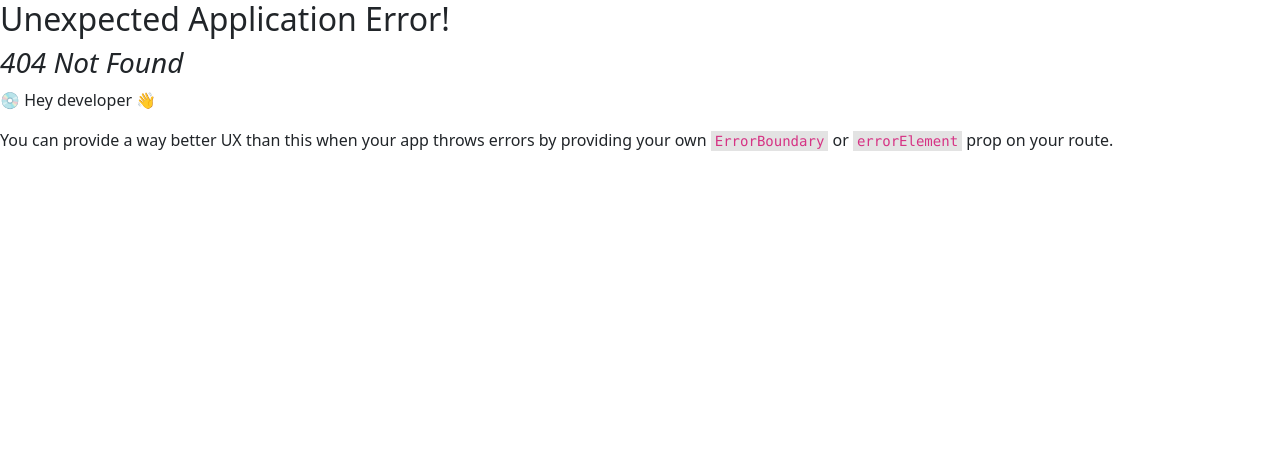
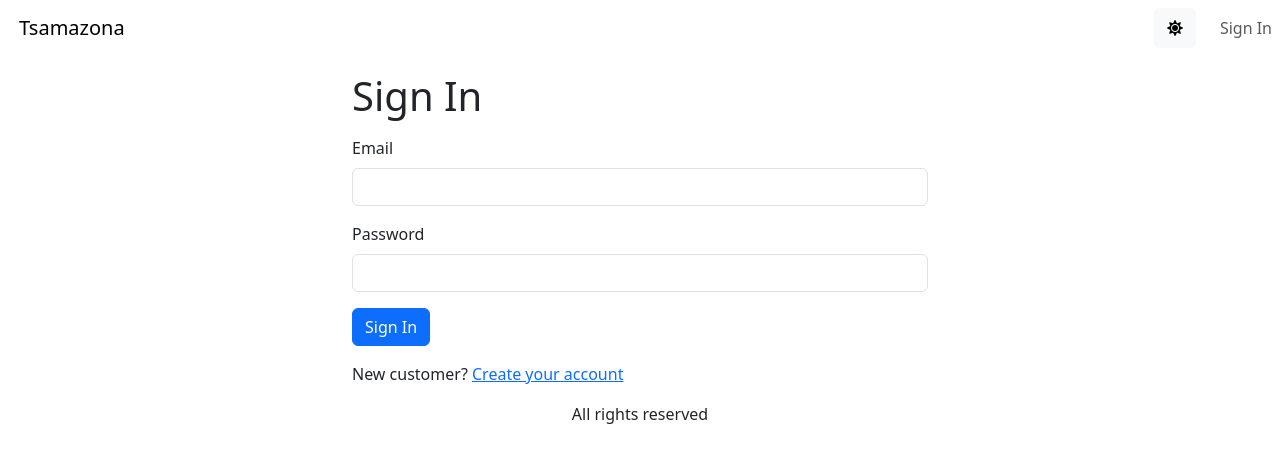
Before and after one commit to A-Ghoujal/ts-mern-amazona, a React (Vite) app in the folder frontend/: page /signin in a window 1280 px wide. Before the commit this address had no page. Shown: the top 462 px of the page. Built offline with nearby package versions, Linux system fonts and the light colour scheme.

Commit message:
Create Signin Page

```diff
--- a/frontend/src/App.tsx
+++ b/frontend/src/App.tsx
@@ -1,5 +1,5 @@
 import { useContext, useEffect } from'react'
-import { Nav, Container, Navbar, Button, Badge,  } from 'react-bootstrap'
+import { Nav, Container, Navbar, Button, Badge, NavDropdown,  } from 'react-bootstrap'
 import { Link, Outlet } from 'react-router-dom'
 import { Store } from './Store'
 import { ToastContainer } from 'react-toastify'
@@ -11,7 +11,7 @@
 function App() {
 
   const {
-    state: { mode, cart },
+    state: { mode, cart, userInfo },
     dispatch,
   } = useContext(Store)
 
@@ -23,6 +23,14 @@
     dispatch({ type: 'SWITCH_MODE' })
   }
 
+  const signoutHandler = () => {
+    dispatch({ type: 'USER_SIGNOUT' })
+    localStorage.removeItem('userInfo')
+    localStorage.removeItem('cartItems')
+    localStorage.removeItem('shippingAddress')
+    localStorage.removeItem('paymentMethod')
+    window.location.href = '/signin'
+  }
   return (
    <div className="d-flex flex-column vh-100">
     <ToastContainer position="bottom-center" limit={1}/>
@@ -44,7 +52,21 @@
                 </Badge>
               )}
             </Link>
-          <a href="/signin" className="nav-link">Sign in</a>
+            {userInfo ? (
+              <NavDropdown title={userInfo.name} id="basic-nav-dropdown">
+                <Link
+                  className="dropdown-item"
+                  to="#signout"
+                  onClick={signoutHandler}
+                >
+                  Sign Out
+                </Link>
+              </NavDropdown>
+            ) : (
+              <Link className="nav-link" to="/signin">
+                Sign In
+              </Link>
+            )}
         </Nav>
       </Navbar>
     </header>
--- a/frontend/src/Store.tsx
+++ b/frontend/src/Store.tsx
@@ -1,13 +1,19 @@
 /* eslint-disable no-case-declarations */
 import React from 'react'
 import { Cart, CartItem } from './types/Cart'
+import { UserInfo } from './types/UserInfo'
 
 type AppState = {
   mode: string
   cart: Cart
+  userInfo?: UserInfo
 }
 
 const initialState: AppState = {
+  userInfo: localStorage.getItem('userInfo')
+    ? JSON.parse(localStorage.getItem('userInfo')!)
+    : null,
+
   mode: localStorage.getItem('mode')
     ? localStorage.getItem('mode')!
     : window.matchMedia &&
@@ -35,6 +41,8 @@
   | { type: 'SWITCH_MODE' }
   | { type: 'CART_ADD_ITEM'; payload: CartItem }
   | { type: 'CART_REMOVE_ITEM'; payload: CartItem }
+  | { type: 'USER_SIGNIN'; payload: UserInfo }
+  | { type: 'USER_SIGNOUT' }
 
 function reducer(state: AppState, action: Action): AppState {
   switch (action.type) {
@@ -63,6 +71,31 @@
         return { ...state, cart: { ...state.cart, cartItems } }
       }
 
+      case 'USER_SIGNIN':
+        return { ...state, userInfo: action.payload }
+      case 'USER_SIGNOUT':
+        return {
+          mode:
+            window.matchMedia &&
+            window.matchMedia('(prefers-color-scheme: dark)').matches
+              ? 'dark'
+              : 'light',
+          cart: {
+            cartItems: [],
+            paymentMethod: 'PayPal',
+            shippingAddress: {
+              fullName: '',
+              address: '',
+              postalCode: '',
+              city: '',
+              country: '',
+            },
+            itemsPrice: 0,
+            shippingPrice: 0,
+            taxPrice: 0,
+            totalPrice: 0,
+          },
+        }
     default:
       return state
   }
--- /dev/null
+++ b/frontend/src/hooks/userHooks.ts
@@ -0,0 +1,20 @@
+import { useMutation } from '@tanstack/react-query'
+import apiClient from '../apiClient'
+import { UserInfo } from '../types/UserInfo'
+
+export const useSigninMutation = () =>
+  useMutation({
+    mutationFn: async ({
+      email,
+      password,
+    }: {
+      email: string
+      password: string
+    }) =>
+      (
+        await apiClient.post<UserInfo>(`api/users/signin`, {
+          email,
+          password,
+        })
+      ).data,
+  })
--- a/frontend/src/index.css
+++ b/frontend/src/index.css
@@ -23,3 +23,7 @@
 img.thumbnail {
  height: 80px;
 }
+
+.small-container {
+  max-width: 600px;
+}
--- a/frontend/src/main.tsx
+++ b/frontend/src/main.tsx
@@ -16,6 +16,7 @@
 import { ReactQueryDevtools } from '@tanstack/react-query-devtools';
 import { StoreProvider } from './Store';
 import CartPage from './pages/CartPage';
+import SigninPage from './pages/SigninPage'
 
 
 const router = createBrowserRouter(
@@ -24,6 +25,7 @@
       <Route index={true} element={<HomePage />} />
       <Route path="products/:slug" element={<ProductPage />} />
       <Route path="cart" element={<CartPage />} />
+      <Route path="signin" element={<SigninPage />} />
     </Route>
 ));
 
--- /dev/null
+++ b/frontend/src/pages/SigninPage.tsx
@@ -0,0 +1,83 @@
+import { useContext, useEffect, useState } from 'react'
+import { Button, Container, Form } from 'react-bootstrap'
+import { Helmet } from 'react-helmet-async'
+import { Link, useLocation, useNavigate } from 'react-router-dom'
+import { toast } from 'react-toastify'
+import LoadingBox from '../components/LoadingBox'
+import { useSigninMutation } from '../hooks/userHooks'
+import { Store } from '../Store'
+import { ApiError } from '../types/ApiError'
+import { getError } from '../utils'
+
+export default function SigninPage() {
+  const navigate = useNavigate()
+  const { search } = useLocation()
+  const redirectInUrl = new URLSearchParams(search).get('redirect')
+  const redirect = redirectInUrl ? redirectInUrl : '/'
+
+  const [email, setEmail] = useState('')
+  const [password, setPassword] = useState('')
+
+  const { state, dispatch } = useContext(Store)
+  const { userInfo } = state
+
+  const { mutateAsync: signin, isLoading } = useSigninMutation()
+
+  const submitHandler = async (e: React.SyntheticEvent) => {
+    e.preventDefault()
+    try {
+      const data = await signin({
+        email,
+        password,
+      })
+      dispatch({ type: 'USER_SIGNIN', payload: data })
+      localStorage.setItem('userInfo', JSON.stringify(data))
+      navigate(redirect)
+    } catch (err) {
+      toast.error(getError(err as ApiError))
+    }
+  }
+
+  useEffect(() => {
+    if (userInfo) {
+      navigate(redirect)
+    }
+  }, [navigate, redirect, userInfo])
+
+  return (
+    <Container className="small-container">
+      <Helmet>
+        <title>Sign In</title>
+      </Helmet>
+      <h1 className="my-3">Sign In</h1>
+      <Form onSubmit={submitHandler}>
+        <Form.Group className="mb-3" controlId="email">
+          <Form.Label>Email</Form.Label>
+          <Form.Control
+            type="email"
+            required
+            onChange={(e) => setEmail(e.target.value)}
+          />
+        </Form.Group>
+        <Form.Group className="mb-3" controlId="password">
+          <Form.Label>Password</Form.Label>
+          <Form.Control
+            type="password"
+            required
+            onChange={(e) => setPassword(e.target.value)}
+          />
+        </Form.Group>
+        <div className="mb-3">
+          <Button disabled={isLoading} type="submit">
+            Sign In
+          </Button>
+          {isLoading && <LoadingBox />}
+        </div>
+        <div className="mb-3">
+          New customer?{' '}
+          <Link to={`/signup?redirect=${redirect}`}>Create your account</Link>
+        </div>
+      </Form>
+    </Container>
+  )
+}
--- /dev/null
+++ b/frontend/src/types/UserInfo.ts
@@ -0,0 +1,6 @@
+export type UserInfo = {
+    name: string
+    email: string
+    token: string
+    isAdmin: boolean
+  }
```
